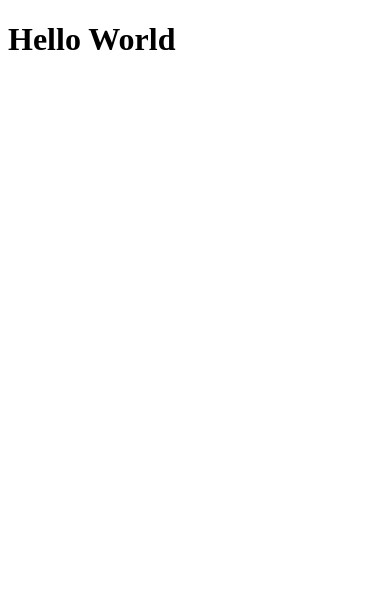
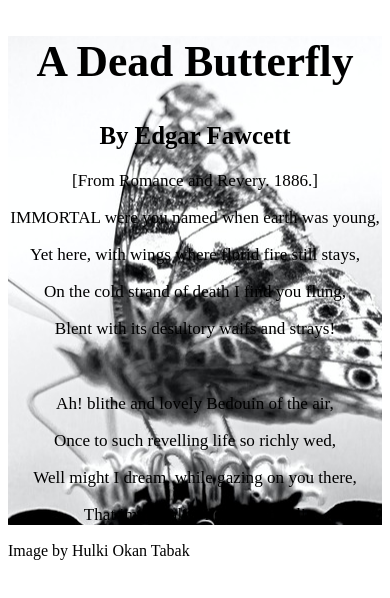
Before and after one commit to RVCC-IDMX/poem-page-ryan-rutishauser, a plain HTML site: page index.html in a window 390 px wide. Drawn offline with Linux system fonts and the light colour scheme.

Commit message:
Add style, background photo & responsive text

```diff
--- /dev/null
+++ b/css/style.css
@@ -0,0 +1,35 @@
+/* @link https://utopia.fyi/type/calculator?c=320,16,1.2,1600,36,1.25,5,2,&s=0.75|0.5|0.25,1.5|2|3|4|6,s-l&g=s,l,xl,12 */
+
+:root {
+  --step--2: clamp(0.69rem, calc(0.51rem + 0.93vw), 1.44rem);
+  --step--1: clamp(0.83rem, calc(0.59rem + 1.21vw), 1.80rem);
+  --step-0: clamp(1.00rem, calc(0.69rem + 1.56vw), 2.25rem);
+  --step-1: clamp(1.20rem, calc(0.80rem + 2.02vw), 2.81rem);
+  --step-2: clamp(1.44rem, calc(0.92rem + 2.59vw), 3.52rem);
+  --step-3: clamp(1.73rem, calc(1.06rem + 3.33vw), 4.39rem);
+  --step-4: clamp(2.07rem, calc(1.22rem + 4.27vw), 5.49rem);
+  --step-5: clamp(2.49rem, calc(1.39rem + 5.47vw), 6.87rem);
+}
+
+h1{
+  font-size: var(--step-5);
+}
+
+h2{
+  font-size: var(--step-2);
+}
+
+p{
+  font-size: var(--step-0);
+}
+
+
+
+/* poem */
+#poem {
+    background-image: url("../img/butterfly.jpg");
+    background-position-x: center;
+    background-position-y: center;
+    font-size: small;
+    text-align: center;
+}
--- a/index.html
+++ b/index.html
@@ -7,10 +7,30 @@
   <title>A Poem</title>
 
   <link rel="icon" type="image/svg+xml" href="img/favicon.svg" />
-  <link rel="resetCode" href="app.css">
+  <link rel="resetCode" href="css/app.css">
+  <link rel="stylesheet" href="css/style.css">
 </head>
 <body>
-  <h1>Hello World</h1>
+  <article id="poem">
+
+        <h1>A Dead Butterfly</h1>
+
+        <div>
+          <h2>By Edgar Fawcett</h2>
+          <p>[From Romance and Revery. 1886.]</p>
+          <p>IMMORTAL were you named when earth was young,	</p>
+          <p>Yet here, with wings where florid fire still stays,	</p>
+          <p>On the cold strand of death I find you flung,</p>
+          <p>Blent with its desultory waifs and strays!</p>
+          <p><br></p>
+          <p>Ah! blithe and lovely Bedouin of the air,</p>
+          <p>Once to such revelling life so richly wed,</p>
+          <p>Well might I dream, while gazing on you there,</p>
+          <p>That immortality itself lay dead!</p>
+        </div>
+
+    </article>
+  <footer>Image by Hulki Okan Tabak</footer>
 
   <script src="js/app.js"></script>
 </body>
```
Also changed, not shown: img/butterfly.jpg (added).
